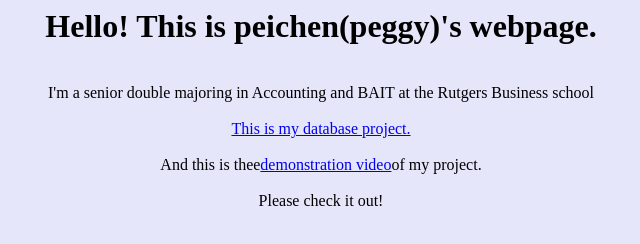
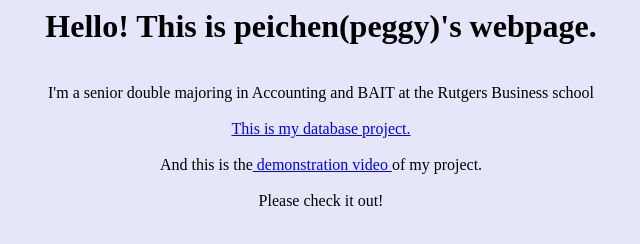
Before and after one commit to peichensu/peichensu.github.io, a plain HTML site: page index.html in a window 1280 px wide. Shown: the full height of the page, 319-959 px from the left. Drawn offline with Linux system fonts and the light colour scheme.

Commit message:
Update index.html

```diff
--- a/index.html
+++ b/index.html
@@ -5,6 +5,6 @@
 <br>
 <center><a href="peichen_final.html"> This is my database project. </a></center>
 <br>
-<center>And this is thee<a href="pei-chensu-database_final.mp4">demonstration video</a>of my project.</center>
+<center>And this is the<a href="pei-chensu-database_final.mp4"> demonstration video </a>of my project.</center>
 <br>
 <center>Please check it out!</center>
```
